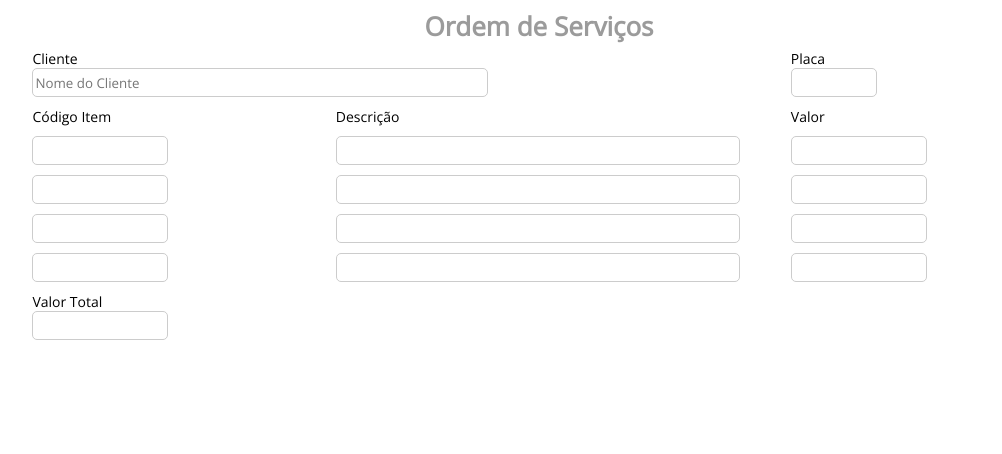
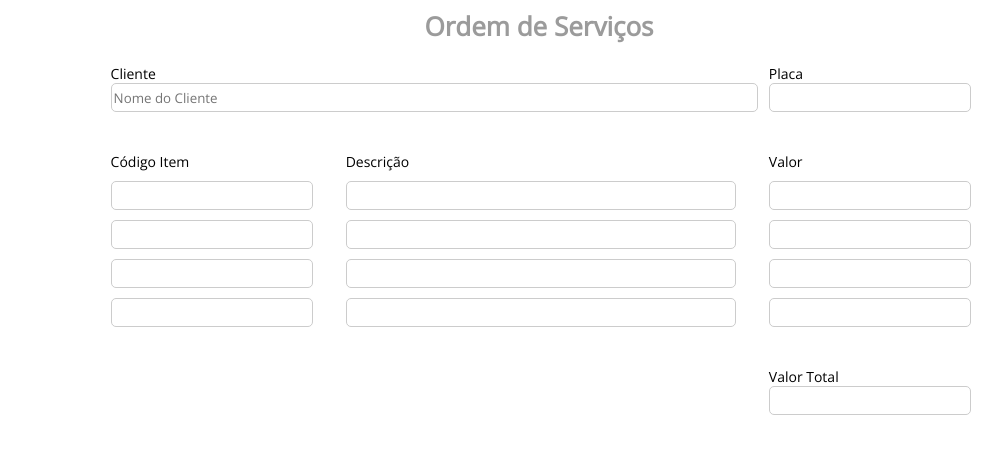
Before and after one commit to mfsilveira/apex-formacao-fe, a website: page Aula6/os.html in a window 1280 px wide. Shown: the whole page, without its empty margins (102-1104 px from the left). Drawn offline with nearby package versions, Linux system fonts and the light colour scheme.

Commit message:
Meio da Aula 7

```diff
--- a/Aula6/os.html
+++ b/Aula6/os.html
@@ -17,14 +17,17 @@
     <h1>Ordem de Serviços</h1>
     <div class="content">
         <form>
+            <div class="cabecalho">
                 <div class="input-group col-75">
                     <label>Cliente</label>
                     <input placeholder="Nome do Cliente" class="campo-bem-comprido">
                 </div>
                 <div class="input-group col-25">
                     <label>Placa</label>
-                <input type="text" class="campo-curto" data-inputmask="'mask' : 'AAA-9999'" minlength="8" maxlength="8" required>
+                    <input type="text" class="campo-codigo-item" data-inputmask="'mask' : 'AAA-9999'" minlength="8" maxlength="8" required>
                 </div>
+            </div>
+            <div class="itens">
                 <div class="input-group col-25">
                     <label>Código Item</label>
                 </div>
@@ -38,7 +41,7 @@
                     <input type="number" class="campo-codigo-item">
                 </div>
                 <div class="input-group col-50">
-                <input type="text">
+                    <input type="text" class="campo-descricao">
                 </div>
                 <div class="input-group col-25">
                     <input type="number" class="campo-valor-item">
@@ -47,7 +50,16 @@
                     <input type="number" class="campo-codigo-item">
                 </div>
                 <div class="input-group col-50">
-                <input type="text">
+                    <input type="text" class="campo-descricao">
+                </div>
+                <div class="input-group col-25 campo-25">
+                    <input type="number" class="campo-valor-item">
+                </div>
+                <div class="input-group col-25">
+                    <input type="number" class="campo-codigo-item">
+                </div>
+                <div class="input-group col-50">
+                    <input type="text" class="campo-descricao">
                 </div>
                 <div class="input-group col-25">
                     <input type="number" class="campo-valor-item">
@@ -56,23 +68,17 @@
                     <input type="number" class="campo-codigo-item">
                 </div>
                 <div class="input-group col-50">
-                <input type="text">
+                    <input type="text" class="campo-descricao">
                 </div>
                 <div class="input-group col-25">
                     <input type="number" class="campo-valor-item">
                 </div>
+            </div>
+            <div class="rodape">
                 <div class="input-group col-25">
-                <input type="number" class="campo-codigo-item">
-            </div>
-            <div class="input-group col-50">
-                <input type="text">
-            </div>
-            <div class="input-group col-25">
+                    <label>Valor Total</label>
                     <input type="number" class="campo-valor-item">
                 </div>
-            <div class="input-group col-100">
-                <label>Valor Total</label>
-                <input type="number" class="campo-valor-item">
             </div>
         </form>
     </div>
--- /dev/null
+++ b/Aula6/sass/aulaos.scss
@@ -0,0 +1,51 @@
+.header{
+    width: 100%;
+    display: flex;
+    justify-content: center;
+  }
+
+  .content {
+    width: 100%;
+    display: flex;
+    justify-content: center;
+    flex-direction: column;
+    align-items: center;
+
+    .h-grid{
+      display: flex;
+      flex-direction: row;
+      flex-wrap: nowrap;
+      width: 70%;
+
+      h5 {
+        text-align: center;
+      }
+    }
+
+    .c-grid {
+      width: 70%;
+      display: flex;
+      flex-direction: row;
+      flex-wrap: wrap;
+
+    }
+
+    input{
+      padding: 0px;
+    }
+    .col-25 {
+      width: 24%;
+      padding: 1px;
+
+    }
+
+    .col-50 {
+      width: 50%;
+      padding: 1px;
+    }
+
+    input {
+      width: calc(100% - 5px);
+    }
+
+  }
--- a/Aula6/sass/index.scss
+++ b/Aula6/sass/index.scss
@@ -1,7 +1,7 @@
 body {
 
     form {
-        width: 80%;
+        width: 70%;
         display: flex;
         justify-content: space-between;
         align-items: flex-start;
@@ -65,7 +65,7 @@ body {
     }
 
     .campo-curto {
-        width: 80px;
+        width: 130px;
     }
 
     .input-group label {
--- a/Aula6/sass/main.scss
+++ b/Aula6/sass/main.scss
@@ -8,7 +8,7 @@ $default-border-style: solid;
 $default-border-width: 1px;
 
 .col-50 {
-    width: 40%;
+    width: 45%;
 }
 
 .col-33 {
@@ -16,7 +16,7 @@ $default-border-width: 1px;
 }
 
 .col-25 {
-    width: 25%;
+    width: 23%;
 }
 
 .col-20 {
--- a/Aula6/sass/os.scss
+++ b/Aula6/sass/os.scss
@@ -1,11 +1,46 @@
 .campo-bem-comprido {
-    width: 450px;
+    width: 100%;
+}
+
+.campo-descricao {
+    width: 100%;
 }
 
 .campo-codigo-item {
-    width: 130px;
+    width: 100%;
 }
 
 .campo-valor-item {
-    width: 130px;
+    width: 100%;
+    text-align: right;
 }
+
+.cabecalho {
+    display: flex;
+    justify-content: space-between;
+    align-items: center;
+    flex-direction: row;
+    flex-wrap: wrap;
+    width: 100%;
+    margin: 15px;
+}
+
+.itens {
+    display: flex;
+    justify-content: space-between;
+    align-items: center;
+    flex-direction: row;
+    flex-wrap: wrap;
+    width: 100%;
+    margin: 15px;
+}
+
+.rodape {
+    display: flex;
+    justify-content: flex-end;
+    align-items: center;
+    flex-direction: row;
+    flex-wrap: wrap;
+    width: 100%;
+    margin: 15px;
+}
```
Also changed, not shown: Aula6/sass/aulaos.html (added, +86 -0 lines), Aula6/dist/css/main.css. Lines whose indentation alone changed are shown as unchanged.
